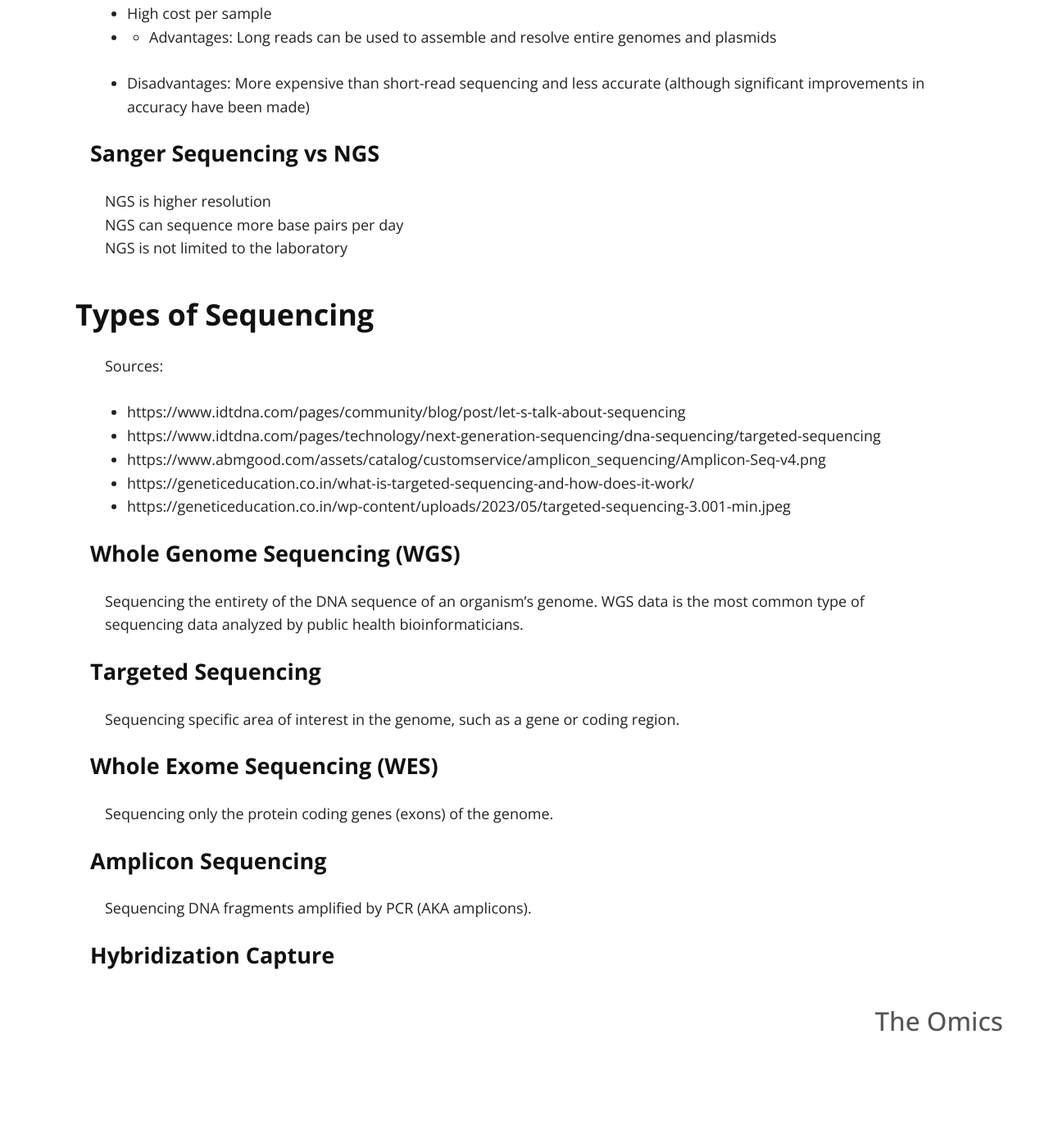
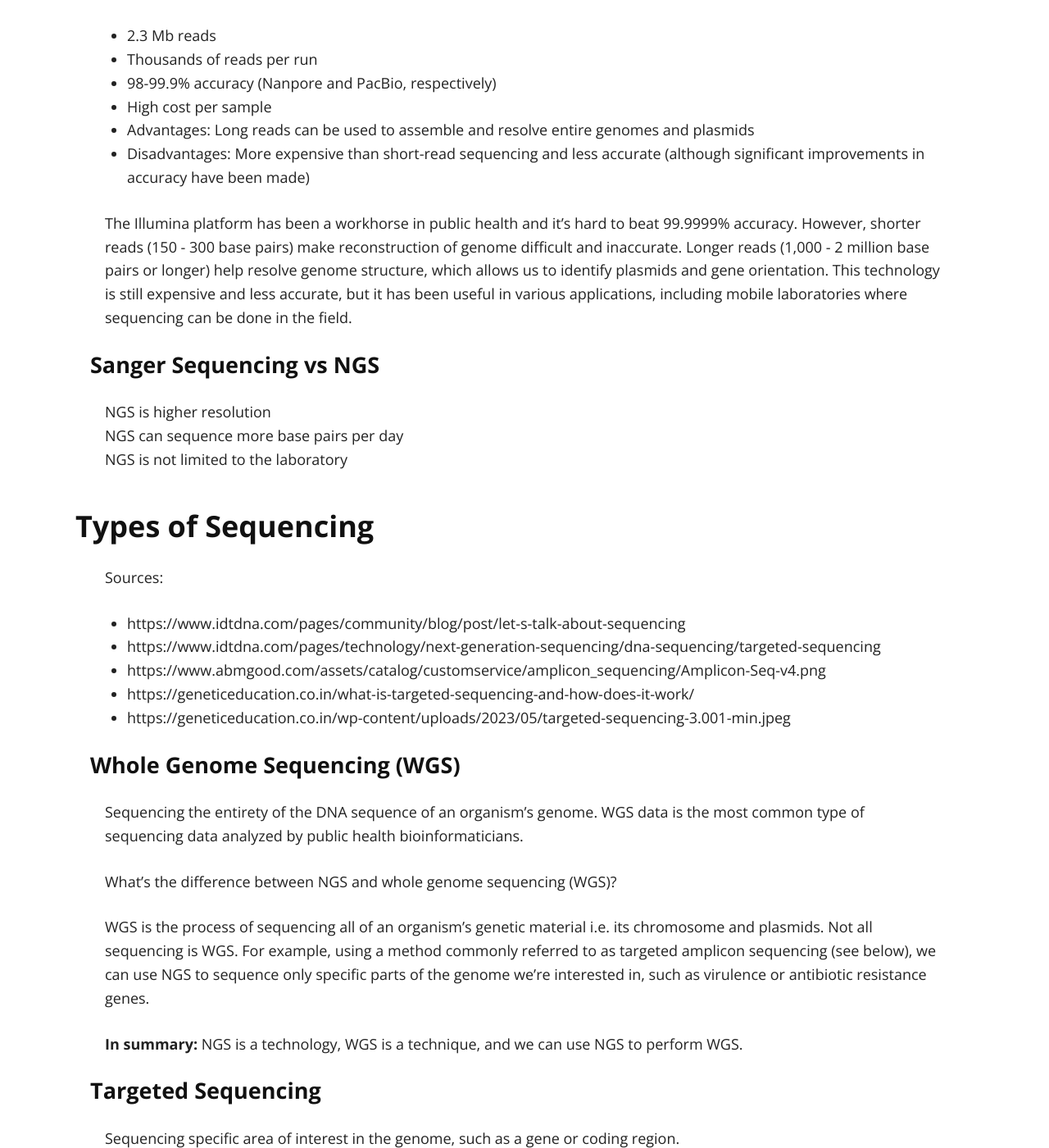
Before and after one commit to StaPH-B/midwest-region, a Jekyll site: the page built from in-progress/outline.md, in a window 1280 px wide and 1400 px high, scrolled down 4636 px. Shown: the whole window at 82% size. Built offline with Jekyll 4.4.1, drawn with Linux system fonts in a browser that asks for light colours; our own code applies the rules of GitHub Pages for plain Markdown files; some of the changed text lies outside the part shown.

Commit message:
Add more filler info

```diff
--- a/in-progress/outline.md
+++ b/in-progress/outline.md
@@ -48,6 +48,8 @@ Sources:
 - https://www.integra-biosciences.com/united-states/en/blog/article/dna-sequencing-methods-sanger-ngs#Next_generation_sequencing
 
 AKA "high-throughput" or "massively parallel" sequencing.
+
+NGS is an umbrella term for modern DNA sequencing technologies. NGS sequencing technologies can rapidly sequence DNA in parallel, and they are faster and more cost effective than the first generation of sequencing technologies that preceded them.
 
 #### Short-read Sequencing
 
@@ -111,8 +113,10 @@ Long-read sequencing:
  - Thousands of reads per run
  - 98-99.9% accuracy (Nanpore and PacBio, respectively)
  - High cost per sample
- -  - Advantages: Long reads can be used to assemble and resolve entire genomes and plasmids
+ -  Advantages: Long reads can be used to assemble and resolve entire genomes and plasmids
  - Disadvantages: More expensive than short-read sequencing and less accurate (although significant improvements in accuracy have been made)
+
+The Illumina platform has been a workhorse in public health and it’s hard to beat 99.9999% accuracy. However, shorter reads (150 - 300 base pairs) make reconstruction of genome difficult and inaccurate. Longer reads (1,000 - 2 million base pairs or longer) help resolve genome structure, which allows us to identify plasmids and gene orientation. This technology is still expensive and less accurate, but it has been useful in various applications, including mobile laboratories where sequencing can be done in the field.
 
 #### Sanger Sequencing vs NGS
 
@@ -133,6 +137,12 @@ Sources:
 
 Sequencing the entirety of the DNA sequence of an organism's genome. WGS data is the most common type of sequencing data analyzed by public health bioinformaticians.
 
+What’s the difference between NGS and whole genome sequencing (WGS)?
+
+WGS is the process of sequencing all of an organism’s genetic material i.e. its chromosome and plasmids. Not all sequencing is WGS. For example, using a method commonly referred to as targeted amplicon sequencing (see below), we can use NGS to sequence only specific parts of the genome we’re interested in, such as virulence or antibiotic resistance genes.
+
+**In summary:** NGS is a technology, WGS is a technique, and we can use NGS to perform WGS.
+
 #### Targeted Sequencing
 
 Sequencing specific area of interest in the genome, such as a gene or coding region.
@@ -146,10 +156,13 @@ Sequencing only the protein coding genes (exons) of the genome.
 Sequencing DNA fragments amplified by PCR (AKA amplicons).
 
 #### Hybridization Capture
+Sequencing a region of interest captured using long, biotinylated oligonucleotide baits (probes).
 
 ## The Omics
 
 **Genomics:** The study of all genes in an organism i.e. its genome.
+
+The most common omics found in public health.
 
 **Transcriptomics:** The study of all RNA transcripts in an organism i.e. its transciptome.
 
@@ -158,6 +171,8 @@ Sequencing DNA fragments amplified by PCR (AKA amplicons).
 **Metabolomics:** The study of small molecules (metabolites) in an organism i.e. its metabolome.
 
 **The meta-omics e.g. metagenomics and metatranscriptomics:** The omic studies described above applied to microbial communities, rather than single species.
+
+The second most common omics in public health e.g. wastewater sequencing.
 
 ## Genome Assembly
 
```
